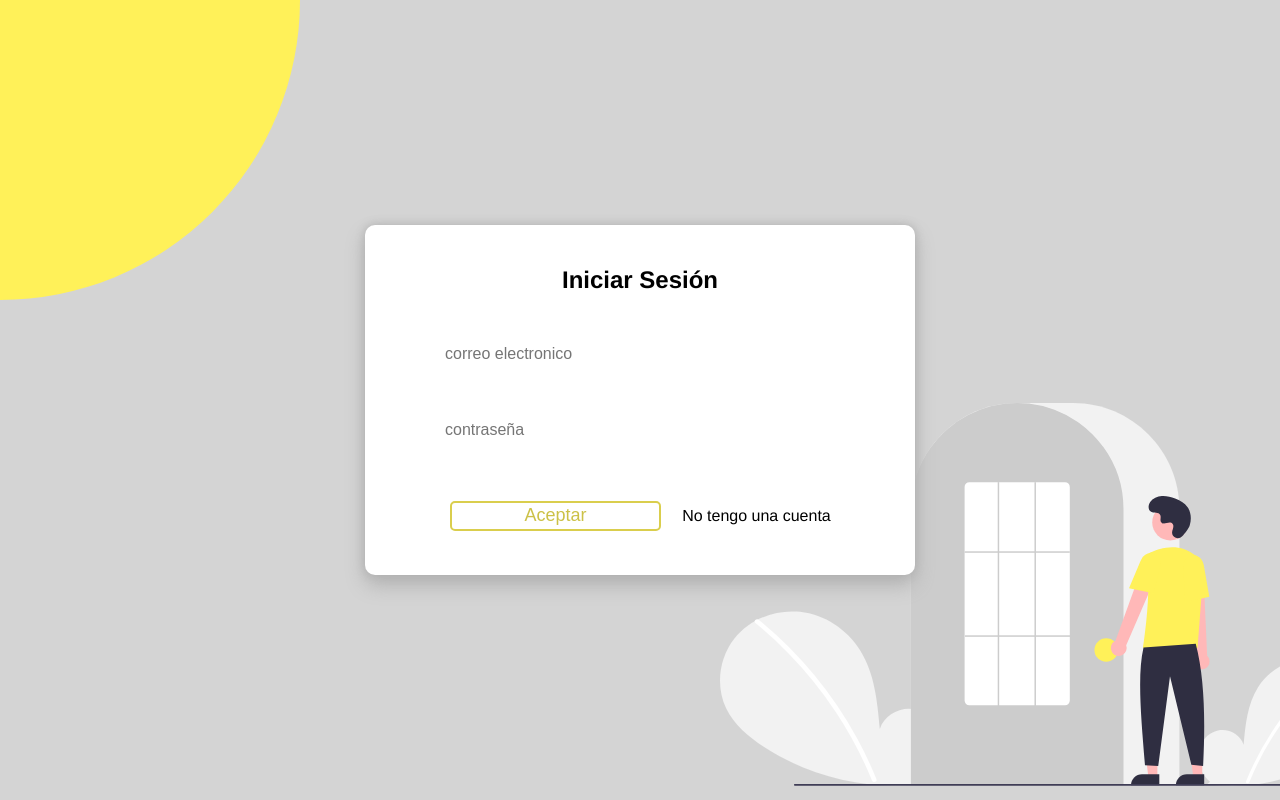
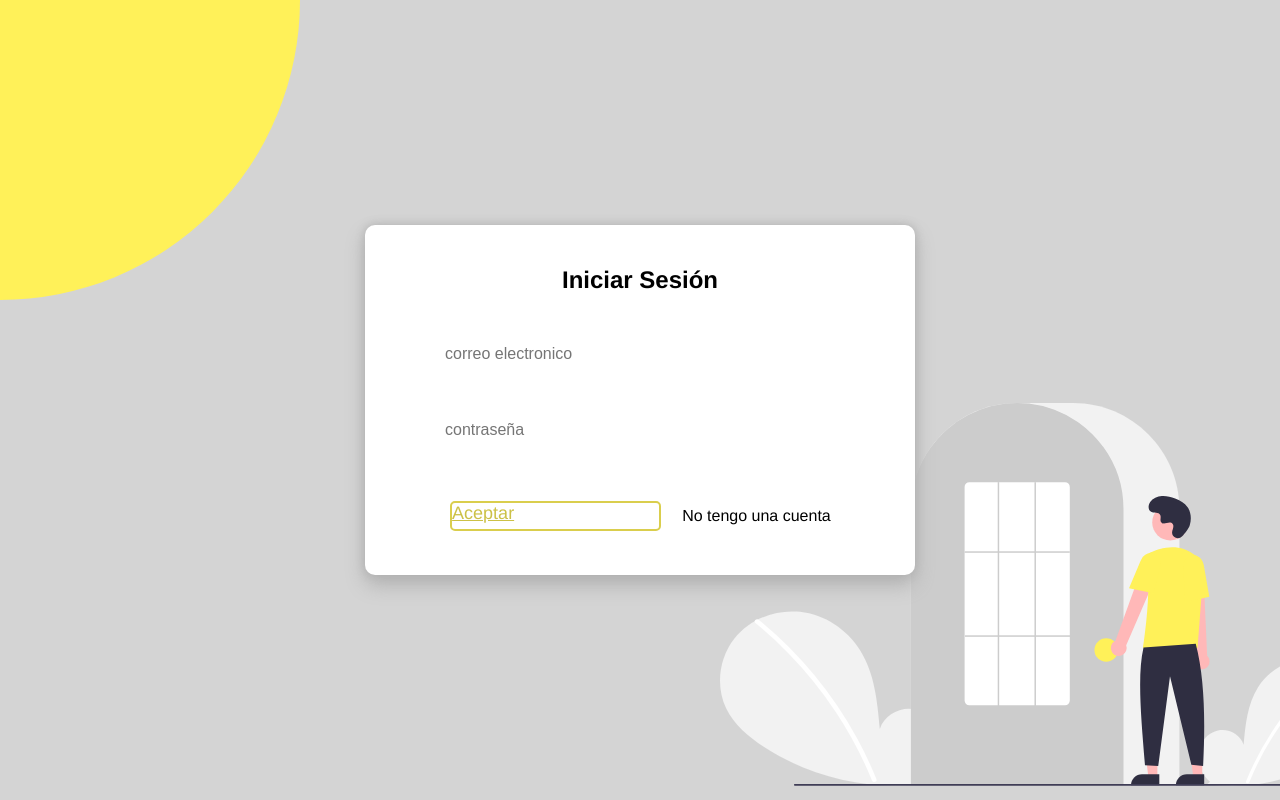
Before and after one commit to Alejandro-TrejoG/venta-audifonos-react, a React (Create React App) app: page / in a window 1280 px wide. Built offline with nearby package versions, Linux system fonts and the light colour scheme.

Commit message:
Login creado

```diff
--- a/src/views/Login/index.jsx
+++ b/src/views/Login/index.jsx
@@ -4,14 +4,53 @@ import { NavLink } from 'react-router-dom'
 import "./Login.css"
 
 const Login = () => {
+
+    const API = "http://localhost:3001/api/v1/users"
+    const [correo, setCorreo] = React.useState("")
+    const [constrasenia, setConstrasenia] = React.useState("")
+    const [logged, setLogged] = React.useState(false)
+
+    const iniciarSesion = async () => {
+        const response = await fetch(API)
+        const data = await response.json()
+        const { body } = data
+        console.log(body);
+        body.forEach(item => {
+            if (item.correo === correo) {
+                setLogged(true)
+                console.log(logged);
+            } else {
+                alert("No estas registrado")
+            }
+        })
+
+    }
+
     return (
         <div className='login-content'>
             <form action="" className='login-form'>
                 <h2 className='login-title'> Iniciar Sesión</h2>
-                <input type="text" placeholder='correo electronico' />
-                <input type="password" placeholder='contraseña' />
+                <input
+                    type="text"
+                    placeholder='correo electronico'
+                    value={correo}
+                    onChange={e => { setCorreo(e.target.value) }}
+                />
+                <input
+                    type="password"
+                    placeholder='contraseña'
+
+                    value={constrasenia}
+                    onChange={e => { setConstrasenia(e.target.value) }}
+                />
                 <div className='login-buttons'>
-                    <button type='button' className='login-button__enter'>Aceptar</button>
+                    <NavLink
+                        className='login-button__enter'
+                        onClick={iniciarSesion}
+                        to={logged ? "/administration" : "/"}
+                    >
+                        Aceptar
+                    </NavLink>
                     <NavLink to={"/registration"} className="login-button__register" >
                         No tengo una cuenta
                     </NavLink>
--- a/src/views/Registration/index.jsx
+++ b/src/views/Registration/index.jsx
@@ -9,6 +9,7 @@ const Registration = () => {
                 <img src={regImg} alt="Register" className='register-img' />
                 <h2 className='register-title'>¡Registrate!</h2>
                 <form action="" className='register-form'>
+                    <input type="text" className='register-form__nombre' placeholder='nombre' />
                     <input type="email" className='register-form__email' placeholder='correo electronico' />
                     <input type="text" className='register-form__pwd' placeholder='contraseña' />
                     <input type="text" className='register-form__pwd-confirm' placeholder='confirmar contraseña' />
```
